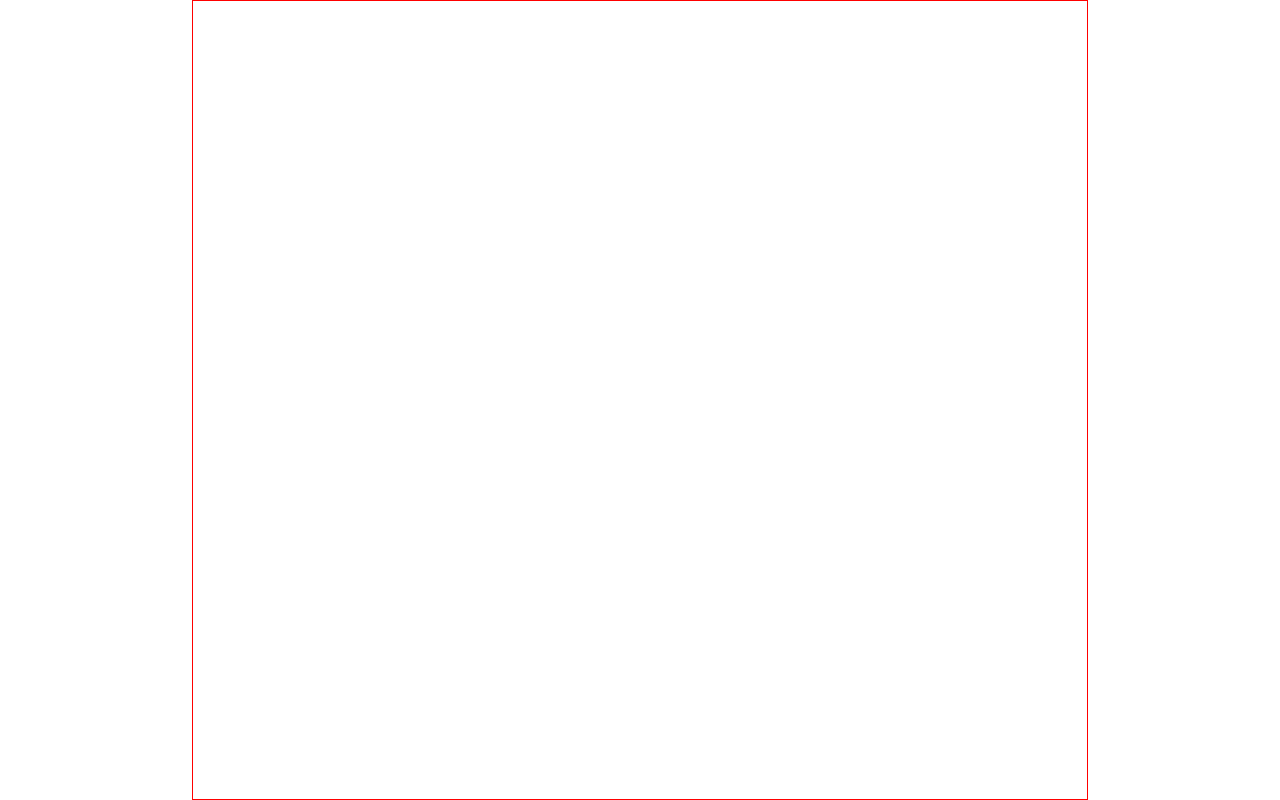
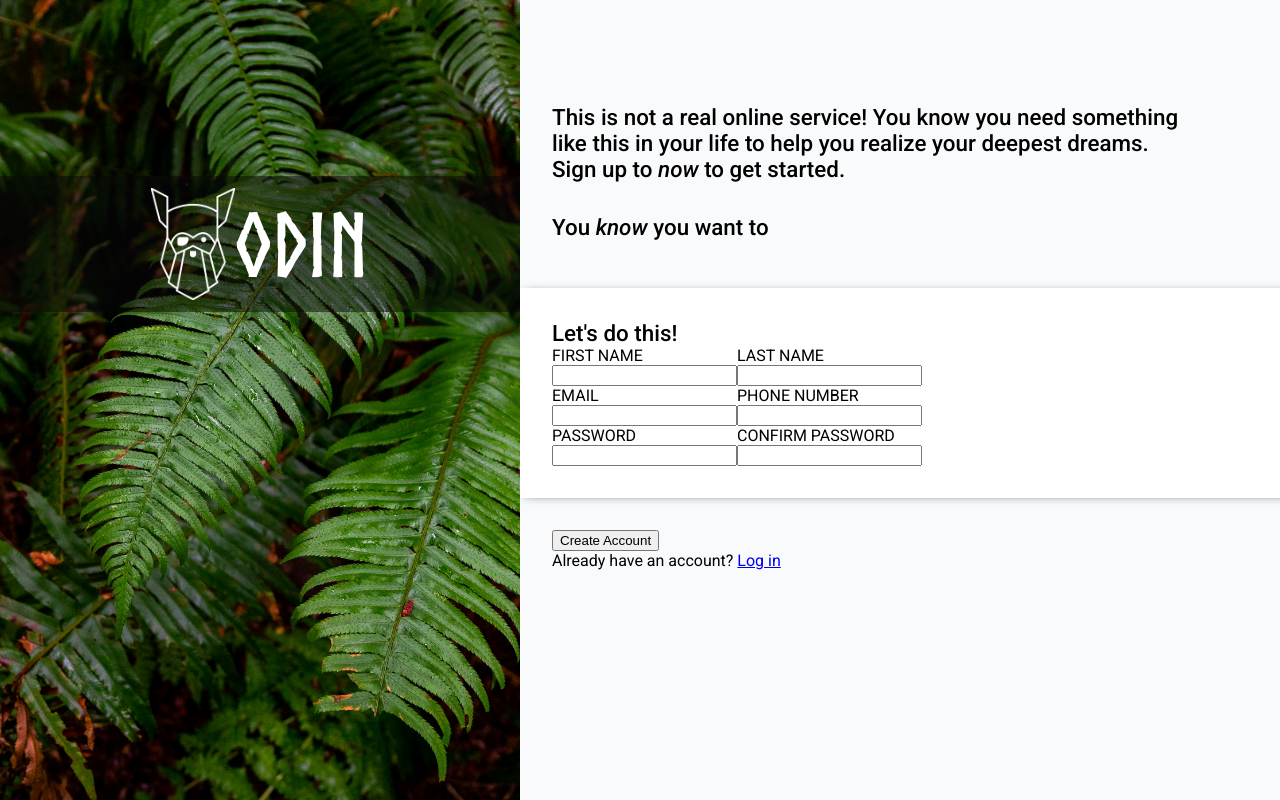
Before and after one commit to daniel-a-r/odin-sign-up-form, a plain HTML site: page index.html in a window 1280 px wide. Drawn offline with Linux system fonts and the light colour scheme.

Commit message:
complete sidebar and header

```diff
--- a/index.html
+++ b/index.html
@@ -8,11 +8,62 @@
 </head>
 <body>
   <div class="container">
-    <div class="sidebar"></div>
+    <div class="sidebar">
+      <img class="sidebar-bg-img" src="./assets/halie-west-25xggax4bSA-unsplash.jpg">
+      <div class="sidebar-logo">
+        <img class="sidebar-logo-img" src="./assets/odin-lined.png">
+        <p>ODIN</p>
+      </div>
+    </div>
     <div class="main">
-      <div class="header"></div>
-      <div class="form"></div>
-      <div class="footer"></div>
+      <div class="header">
+        <p class="heading-text">This is not a real online service! You know you need something like this in your life to help you realize your deepest dreams.</p>
+        <p class="heading-text">Sign up to <em>now</em> to get started.</p>
+        <p class="heading-text">You <em>know</em> you want to</p>
+      </div>
+      <div class="form-container">
+        <form action="#" method="post">
+          <div class="form-input-card">
+            <p class="heading-text">Let's do this!</p>
+            <div class="form-input">
+              <div class="form-row">
+                <div>
+                  <label for="user_first_name">FIRST NAME</label>
+                  <input type="text" id="user_first_name">
+                </div>
+                <div>
+                  <label for="user_last_name">LAST NAME</label>
+                  <input type="text" id="user_last_name">
+                </div>
+              </div>
+              <div class="form-row">
+                <div>
+                  <label for="user_email">EMAIL</label>
+                  <input type="email" id="user_email">
+                </div>
+                <div>
+                  <label for="user_phone_number">PHONE NUMBER</label>
+                  <input type="tel" id="user_phone_number">
+                </div>
+              </div>
+              <div class="form-row">
+                <div>
+                  <label for="user_password">PASSWORD</label>
+                  <input type="password" id="user_password">
+                </div>
+                <div>
+                  <label for="user_password_confirm">CONFIRM PASSWORD</label>
+                  <input type="password" id="user_password_confirm">
+                </div>
+              </div>
+            </div>
+          </div>
+          <div class="form-submit">
+            <button type="submit">Create Account</button>
+            <p>Already have an account? <a href="#">Log in</a></p>
+          </div>
+        </form>
+      </div>
     </div>
   </div>
 </body>
--- a/style.css
+++ b/style.css
@@ -1,15 +1,127 @@
+@import url('https://fonts.googleapis.com/css2?family=Open+Sans:ital,wght@0,300..800;1,300..800&family=Roboto:ital,wght@0,100;0,300;0,400;0,500;0,700;0,900;1,100;1,300;1,400;1,500;1,700;1,900&display=swap');
+
+@font-face {
+  font-family: "Norse-Bold";
+  src: url(./assets/Norse-Bold.otf);
+}
+
+:root {
+  --main-padding: 2rem;
+}
+
 * {
   box-sizing: border-box;
+  margin: 0;
 }
 
 body {
-  font-family: sans-serif;
-  margin: 0;
+  font-family: "Roboto", sans-serif;
 }
 
 .container {
   margin: 0 auto;
   height: 100vh;
-  width: 70%;
-  border: 1px solid red;
+  width: max(50%, 1300px);
+  display: flex;
 }
+
+.sidebar {
+  flex: 0 1 40%;
+  position: relative;
+}
+
+.sidebar-bg-img {
+  height: 100%;
+  width: 100%;
+  position: absolute;
+  z-index: 1;
+  object-fit: cover;
+}
+
+.sidebar-logo {
+  width: 100%;
+  padding: 0.75rem 0;
+  color: white;
+  background-color: rgba(8, 8, 8, 0.50);
+  display: flex;
+  align-items: center;
+  justify-content: center;
+  position: absolute;
+  top: 22%;
+  z-index: 2;
+
+}
+
+.sidebar-logo p {
+  display: inline;
+  font-family: 'Norse-Bold';
+  font-size: 5.5rem;
+  margin: 0;
+  width: fit-content;
+}
+
+.sidebar-logo-img {
+  height: 7rem;
+  aspect-ratio: auto;
+}
+
+.main {
+  display: flex;
+  flex-direction: column;
+  flex: 1;
+  background-color: #f9fafb;
+}
+
+.header {
+  /* border: 2px solid green; */
+  padding: var(--main-padding);
+  padding-bottom: 3rem;
+  display: flex;
+  flex: 0 1 36%;
+  flex-direction: column;
+  justify-content: end;
+
+}
+
+.heading-text {
+  font-size: 1.4rem;
+  font-weight: 500;
+}
+
+.header p {
+  width: 90%;
+}
+
+.header p:nth-last-child(1) {
+  margin-top: 2rem;
+}
+
+.form-container {
+  /* border: 2px solid rebeccapurple; */
+  flex: 1;
+}
+
+form {
+  /* border: 2px solid red; */
+  /* padding: var(--main-padding); */
+}
+
+.form-input-card {
+  /* border: 2px solid pink; */
+  padding: var(--main-padding);
+  background-color: #fff;
+  box-shadow: 0 1px 10px -5px rgb(48, 48, 48);
+}
+
+.form-row {
+  display: flex;
+}
+
+label {
+  display: block;
+}
+
+.form-submit {
+  /* border: 2px solid blue; */
+  padding: var(--main-padding);
+}
```
